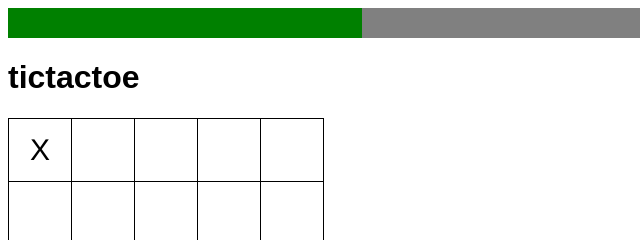
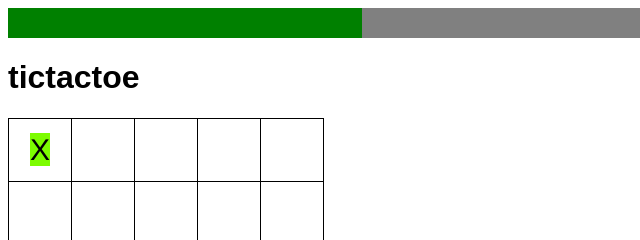
Before and after one commit to kaljador/tictactoe, a website built with Parcel: page index.html in a window 1280 px wide. Both pictures are taken after a click on the element 40 px from the left and 149 px from the top of the page. Shown: the top 240 px of the page, 0-640 px from the left. Built offline with nearby package versions, Linux system fonts and the light colour scheme.

Commit message:
Update styles.css

```diff
--- a/src/styles.css
+++ b/src/styles.css
@@ -14,8 +14,11 @@ td {
   vertical-align: center;
   text-align: center;
 }
-td[turn="X"] {
-  color: #7cfc00;
+.X {
+  background-color: #7cfc00;
+}
+.O {
+  background-color: #fa8072;
 }
 
 #myProgress {
```
